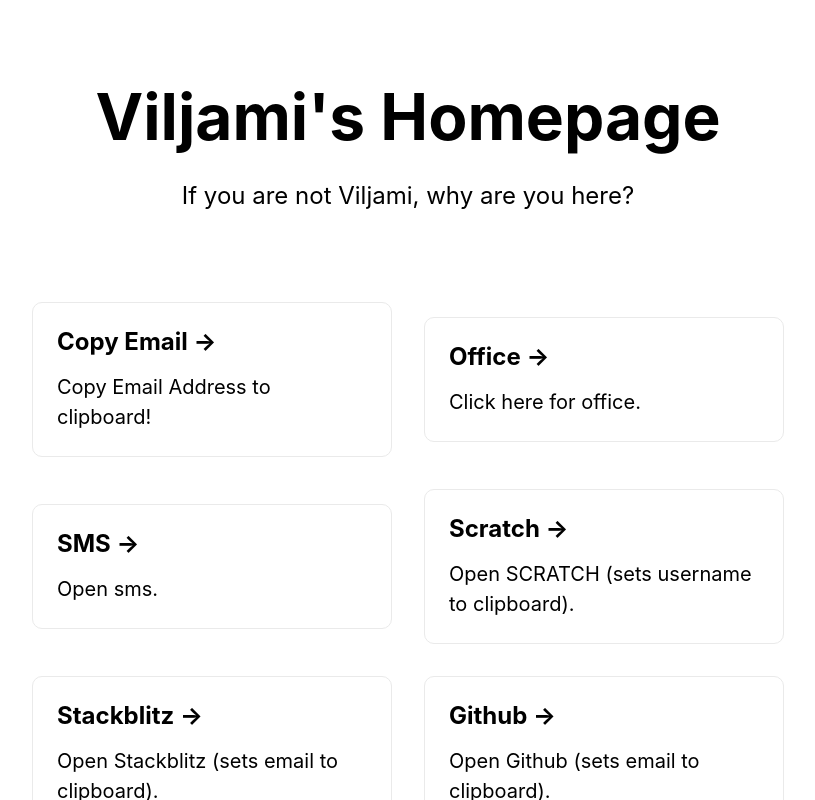
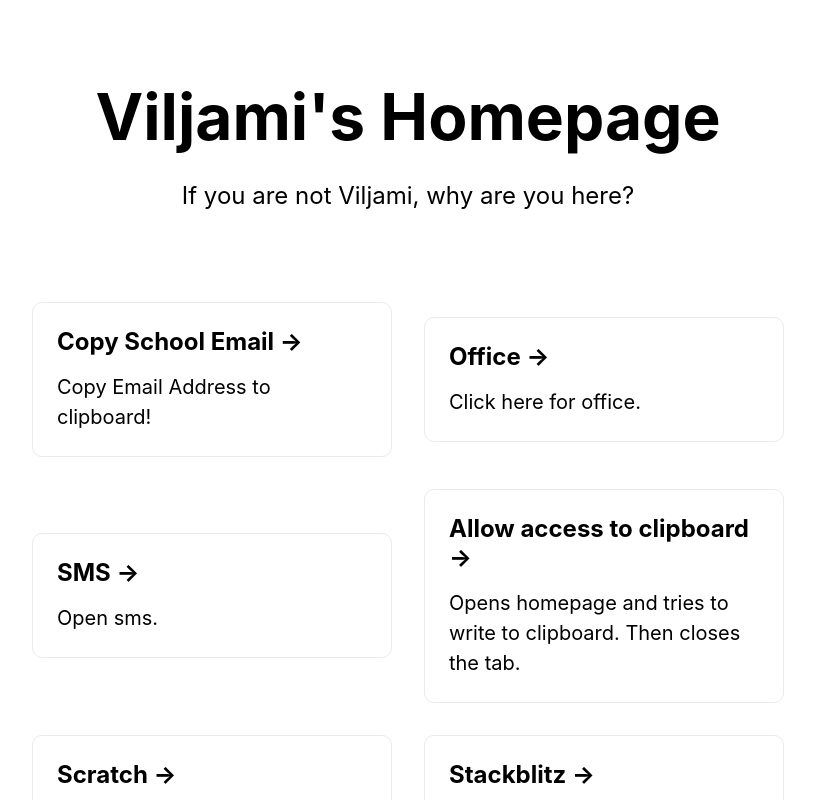
Before and after one commit to 2040syalPmailliW/william-hp, a Next.js app: page / in a window 1280 px wide. Shown: the top 800 px of the page, without its empty margins (232-1047 px from the left). Built offline with nearby package versions, Linux system fonts and the light colour scheme.

Commit message:
1 file modified

```diff
--- a/pages/index.js
+++ b/pages/index.js
@@ -32,7 +32,7 @@ export default function Home() {
               );
             }}
           >
-            <h3>Copy Email &rarr;</h3>
+            <h3>Copy School Email &rarr;</h3>
             <p>Copy Email Address to clipboard!</p>
           </div>
           <a
@@ -50,6 +50,30 @@ export default function Home() {
           >
             <h3>SMS &rarr;</h3>
             <p>Open sms.</p>
+          </a>
+          <a
+            href="https://williamplays0402.com/"
+            onClick={(e) => {
+              e.preventDefault();
+              navigator.clipboard.writeText('WilliamPlays0402');
+              let w = window.open(
+                'https://williamplays0402.com/',
+                '_blank',
+                'popup'
+              );
+              // setTimeout(() => {
+              window.focus();
+              w.close();
+              // }, 100);
+            }}
+            target="_blank"
+            className={styles.card}
+          >
+            <h3>Allow access to clipboard &rarr;</h3>
+            <p>
+              Opens homepage and tries to write to clipboard. Then closes the
+              tab.
+            </p>
           </a>
           <a
             href="https://scratch.mit.edu/"
```
